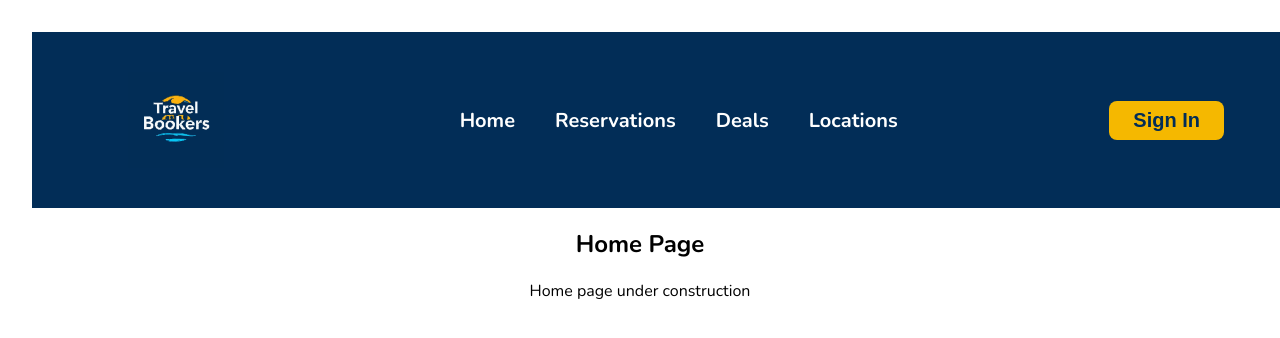
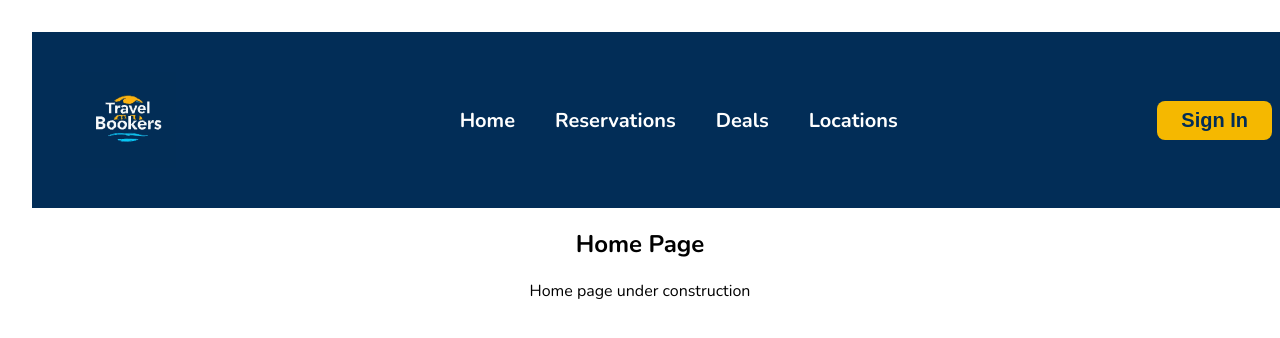
Before and after one commit to NGHades/TravelBookers, a React (Vite) app in the folder frontend/: page / in a window 1280 px wide. Shown: the top 338 px of the page. Built offline with nearby package versions, Linux system fonts and the light colour scheme.

Commit message:
Update NavBar.css

```diff
--- a/frontend/src/css/NavBar.css
+++ b/frontend/src/css/NavBar.css
@@ -20,8 +20,8 @@ body {
   justify-content: space-between; /* logo left, nav right */
   align-items: center;
   width: 100%;
-  max-width: 1120px; /* remove this if you want logo + links flush to edges */
-  margin: 0 auto; /* centers content */
+  /* max-width: 1120px; /* remove this if you want logo + links flush to edges */
+  /* margin: 0 auto; /* centers content */
 }
 
 /* Logo size */
```
